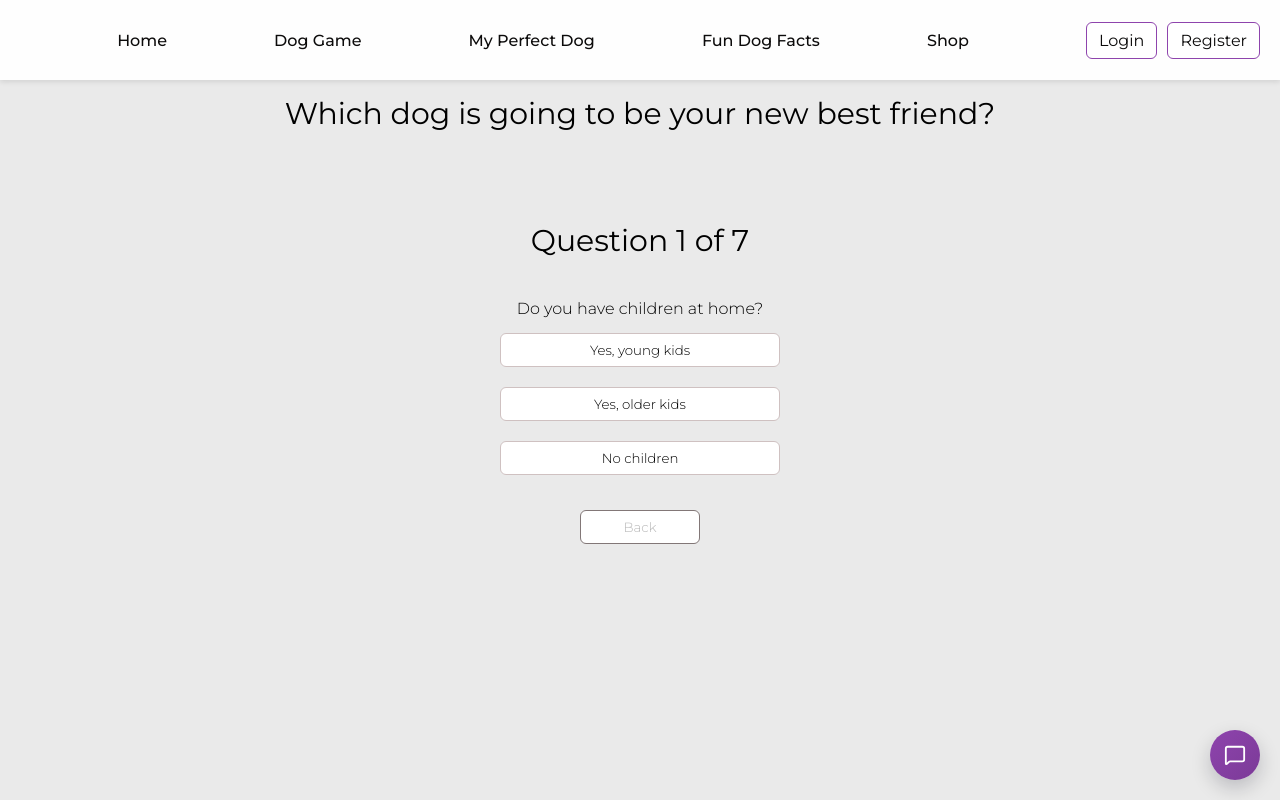
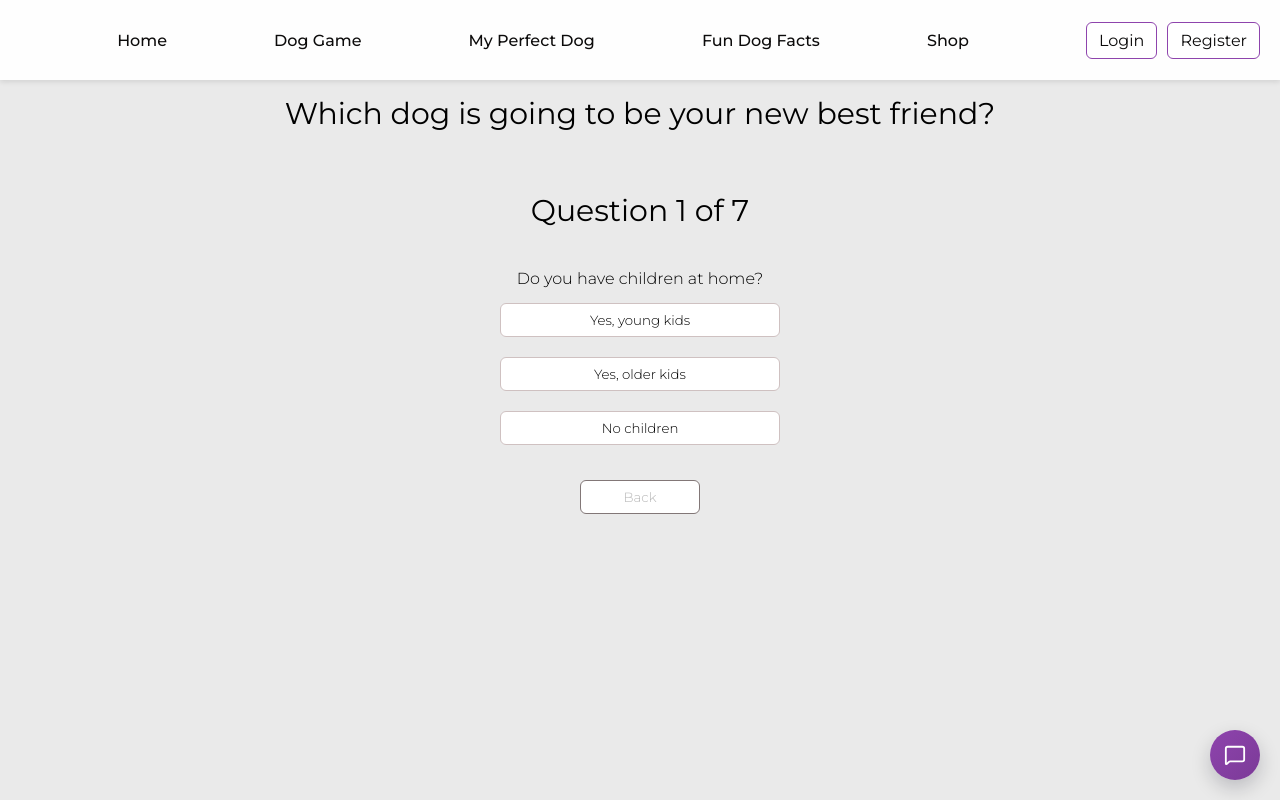
Before and after one commit to tomludden/project-13-frontend, a React (Vite) app: page /suitable-dog in a window 1280 px wide. Built offline with nearby package versions, Linux system fonts and the light colour scheme.

Commit message:
FEAT fix

```diff
--- a/src/Pages/SuitableDog/SuitableDog.css
+++ b/src/Pages/SuitableDog/SuitableDog.css
@@ -134,15 +134,14 @@ h2 {
   align-items: center;
   height: 90vh;
   width: 100%;
+  padding: 0px 20px;
   gap: 15px;
 }
 .questionnaire > div {
   display: flex;
   justify-content: center;
 }
-.questionnaire h2 {
-  padding-top: 30px;
-}
+
 .options {
   width: 100%;
   display: flex;
```
